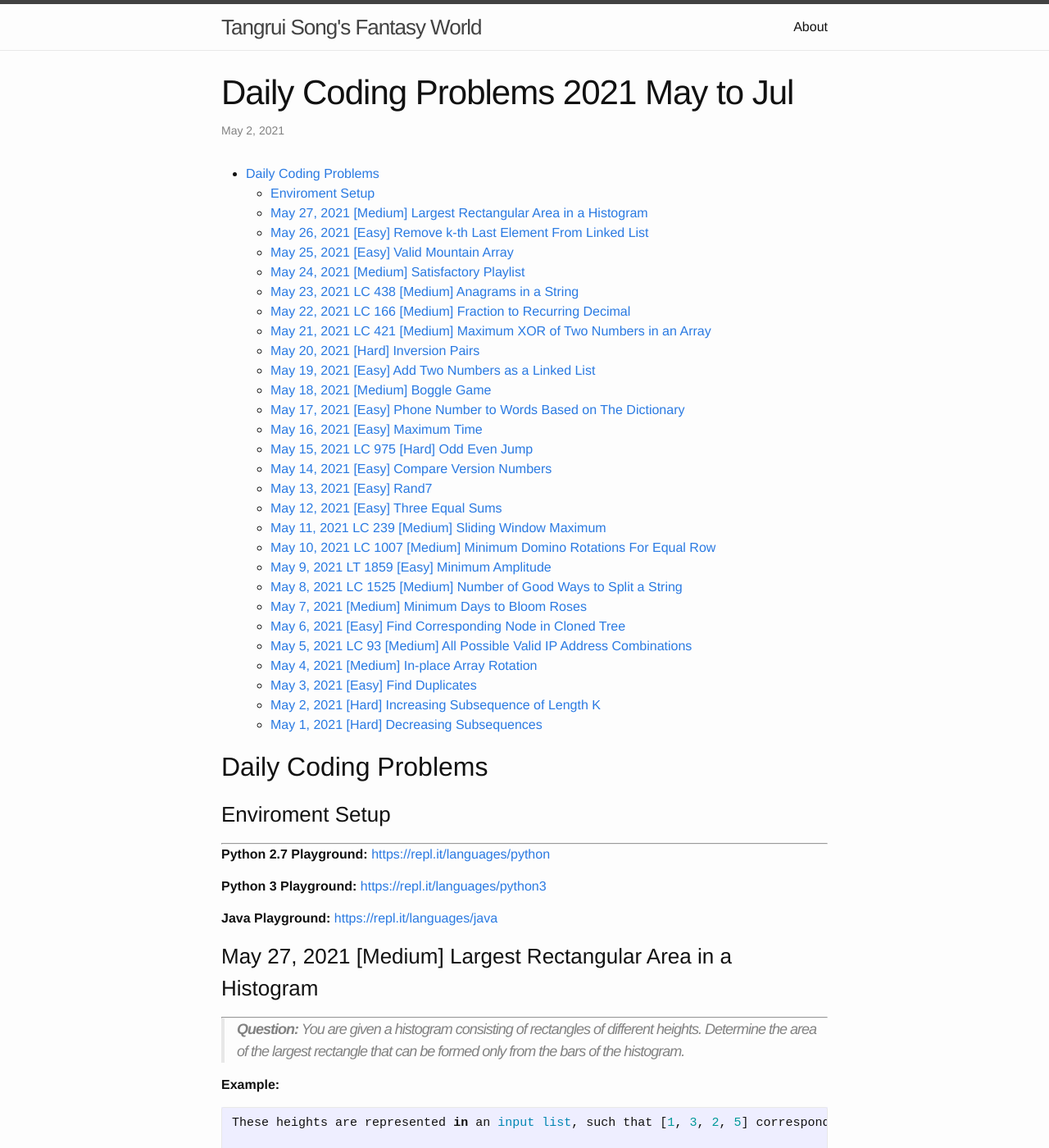
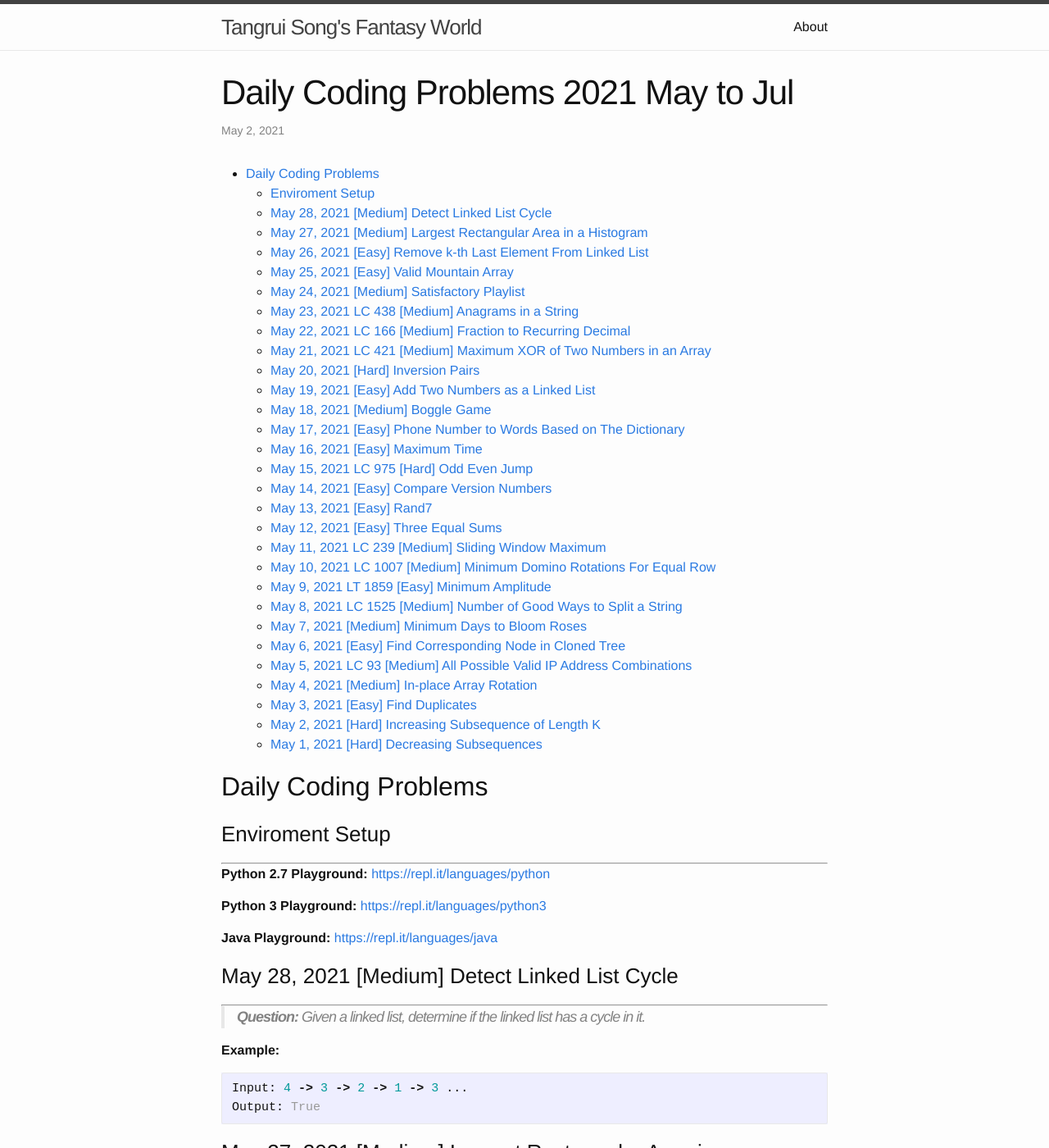
Before and after one commit to trsong/trsong.github.io, a Jekyll site: the page built from _posts/2021-05-01-DailyQuestionsMay.md, in a window 1280 px wide and 1400 px high. Shown: the whole window at 82% size. Built offline with Jekyll 4.4.1, drawn with Linux system fonts in a browser that asks for light colours; some of the changed text lies outside the part shown.

Commit message:
Add May 28 question

````diff
--- a/_posts/2021-05-01-DailyQuestionsMay.md
+++ b/_posts/2021-05-01-DailyQuestionsMay.md
@@ -18,6 +18,16 @@ categories: Python/Java
 
 **Java Playground:** [https://repl.it/languages/java](https://repl.it/languages/java)
 
+
+### May 28, 2021 \[Medium\] Detect Linked List Cycle
+---
+> **Question:** Given a linked list, determine if the linked list has a cycle in it.
+
+**Example:**
+```py
+Input: 4 -> 3 -> 2 -> 1 -> 3 ...
+Output: True
+```
 
 ### May 27, 2021 \[Medium\] Largest Rectangular Area in a Histogram
 ---
````
